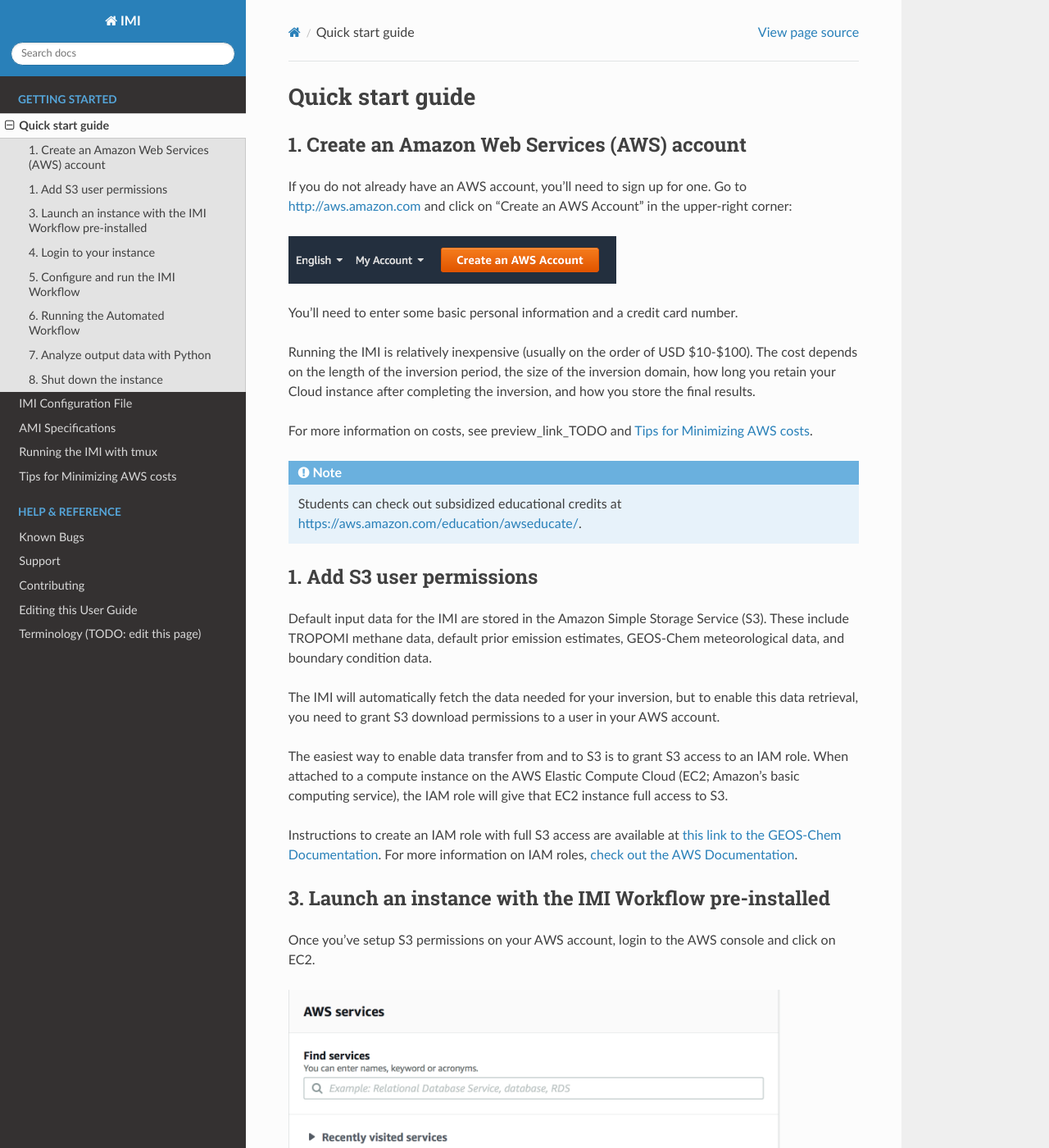
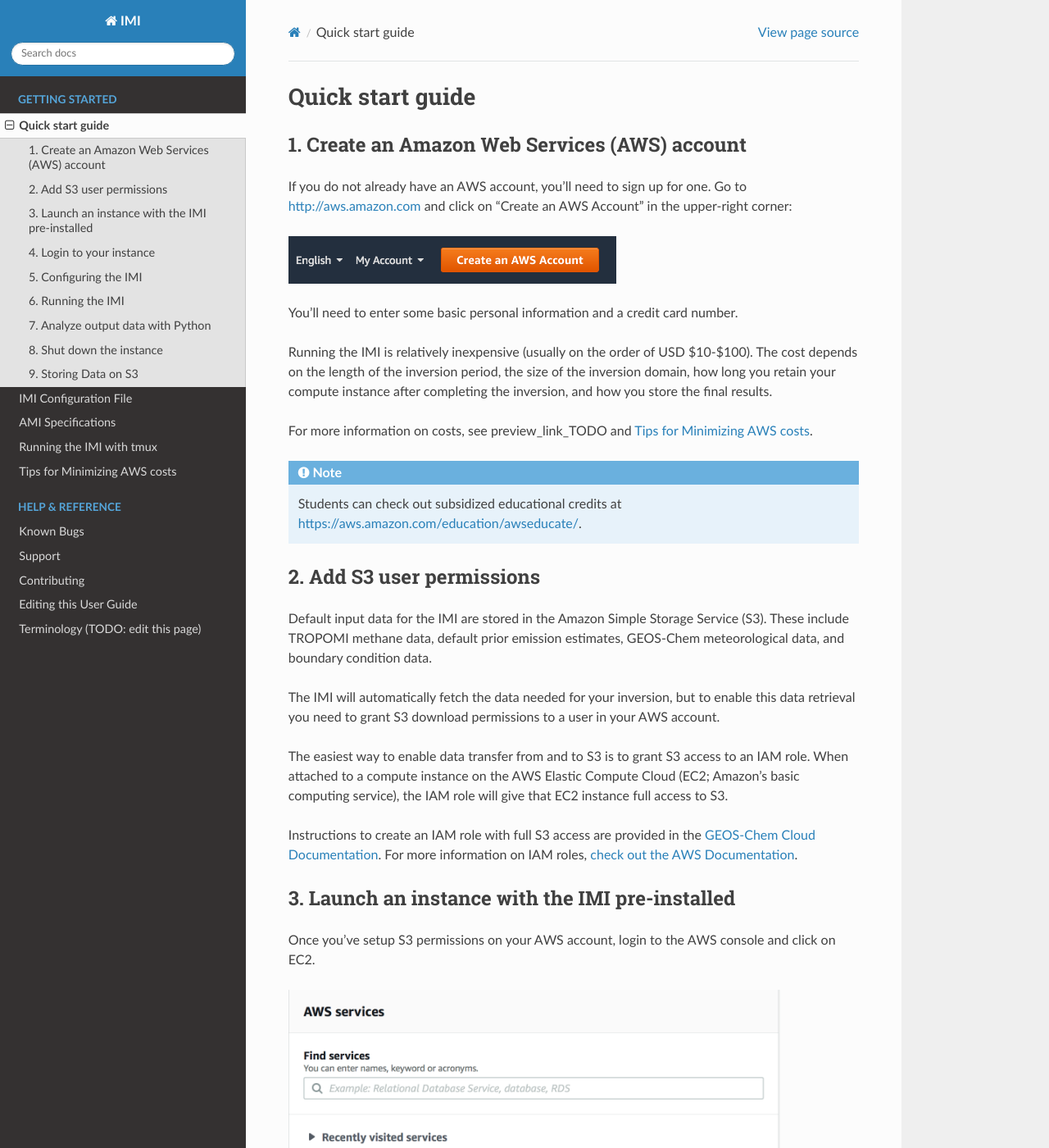
Before and after one commit to geoschem/integrated_methane_inversion, a Sphinx documentation site: the page built from docs/source/getting-started/quick-start.rst, in a window 1280 px wide and 1400 px high. Shown: the whole window at 82% size. Built offline with Sphinx 7.4.7 and the Read the Docs theme 2.0.0, drawn with Linux system fonts in a browser that asks for light colours; some of the changed text lies outside the part shown.

Commit message:
edits for quick start

````diff
--- a/docs/source/getting-started/quick-start.rst
+++ b/docs/source/getting-started/quick-start.rst
@@ -18,7 +18,7 @@
 
 Running the IMI is relatively inexpensive (usually on the order of USD $10-$100).
 The cost depends on the length of the inversion period, the size of the inversion domain,
-how long you retain your Cloud instance after completing the inversion, and how you store the final results.
+how long you retain your compute instance after completing the inversion, and how you store the final results.
 
 For more information on costs, see preview_link_TODO and :doc:`Tips for Minimizing AWS costs <minimizing-cost-tips>`.
 
@@ -26,25 +26,25 @@
   Students can check out subsidized educational credits at https://aws.amazon.com/education/awseducate/.
 
 
-1. Add S3 user permissions
+2. Add S3 user permissions
 --------------------------
 
 Default input data for the IMI are stored in the Amazon Simple Storage Service (S3).
 These include TROPOMI methane data, default prior emission estimates, GEOS-Chem meteorological data, and boundary condition data.
 
-The IMI will automatically fetch the data needed for your inversion, but to enable this data retrieval,
+The IMI will automatically fetch the data needed for your inversion, but to enable this data retrieval
 you need to grant S3 download permissions to a user in your AWS account.
 
 The easiest way to enable data transfer from and to S3 is to grant S3 access to an IAM role.
 When attached to a compute instance on the AWS Elastic Compute Cloud (EC2; Amazon's basic computing service),
 the IAM role will give that EC2 instance full access to S3.
 
-Instructions to create an IAM role with full S3 access are available at `this link to the GEOS-Chem Documentation <https://cloud-gc.readthedocs.io/en/latest/chapter03_advanced-tutorial/iam-role.html#create-a-new-iam-role>`_.
+Instructions to create an IAM role with full S3 access are provided in the `GEOS-Chem Cloud Documentation <https://cloud-gc.readthedocs.io/en/latest/chapter03_advanced-tutorial/iam-role.html#create-a-new-iam-role>`_.
 For more information on IAM roles, `check out the AWS Documentation <https://docs.aws.amazon.com/IAM/latest/UserGuide/id_roles.html>`_.
 
 
-3. Launch an instance with the IMI Workflow pre-installed
----------------------------------------------------------
+3. Launch an instance with the IMI pre-installed
+------------------------------------------------
 
 Once you've setup S3 permissions on your AWS account, login to the AWS console and click on EC2.
 
@@ -75,7 +75,7 @@
 .. _skip-ec2-config-label:
 
 
-Proceed to Step 3 and select the ``IAM Role`` you created in `step 2 <2. Add S3 user permissions so you can download input data>`_. All other config settings in Step 3: Configuring Instance Details can be left as the defaults.
+Proceed to Step 3 and select the ``IAM Role`` you created in `step 2 <2. Add S3 user permissions>`_. All other config settings in Step 3: Configuring Instance Details can be left as the defaults.
 
 .. figure:: img/assign_iam_to_ec2.png
 
@@ -125,8 +125,8 @@
 Once you've followed the above instructions, you should see a "Welcome to Ubuntu" message indicating you've logged into your new EC2 instance.
 
 
-5. Configure and run the IMI Workflow
--------------------------------------
+5. Configuring the IMI
+----------------------
 
 Navigate to the IMI Workflow setup directory::
 
@@ -139,8 +139,8 @@
 
 This file contains many settings you can modify according to your scientific needs. A detailed explanation of all configuration values can be read at the `IMI config file page <imi-config-file>`_.
 
-6. Running the Automated Workflow
----------------------------------
+6. Running the IMI
+------------------
 After you have edited the config file to your desired workflow settings, run the workflow by executing the following command in ``~/setup_CH4``:
 
   $ ./run_ch4_inversion.sh
@@ -175,7 +175,9 @@
 - "Terminate" will completely remove that instance so you won't be charged for it any further.
   Unless you save your system as an AMI or transfer the data to other storage services, you will lose all your data and software.
 
-9. Storing Data on S3:
+9. Storing Data on S3
+---------------------
+
 S3 is our preferred cloud storage platform due to cost and ease of access. You can use the ```cp``` command to copy your output files to your desired S3 bucket for long term storage::
 
   $ aws s3 cp </path/to/output/files> s3://<bucket-name> --recursive
````
